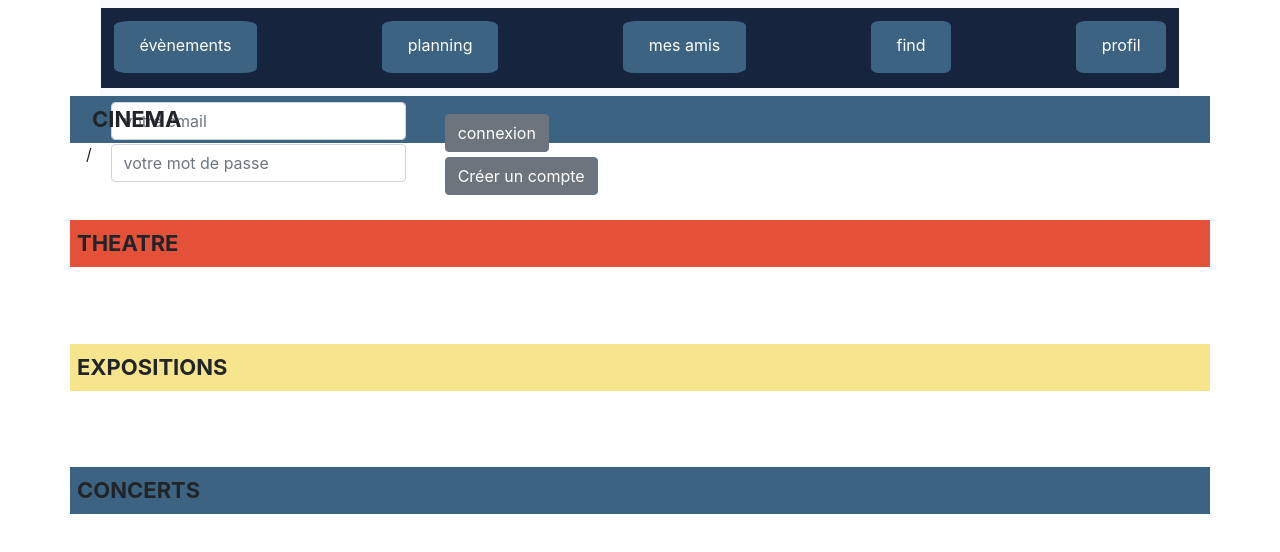
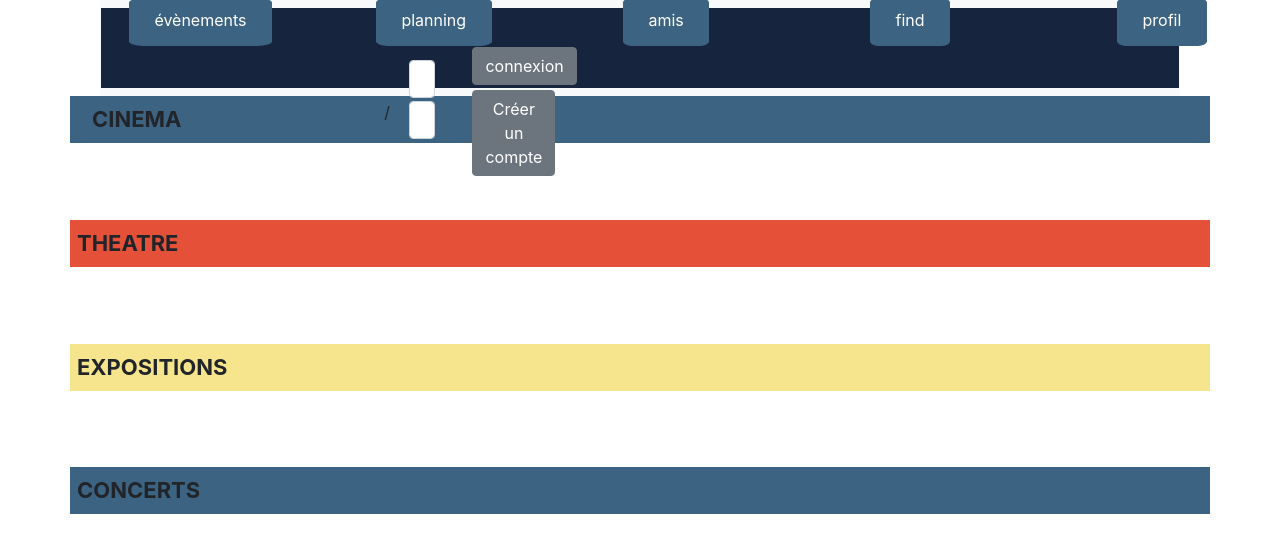
Before and after one commit to ViacheslavZAITCEV/gowizmeperso, a React (Create React App) app in the folder reactapp/: page / in a window 1280 px wide. Shown: the top 552 px of the page. Built offline with nearby package versions, Linux system fonts and the light colour scheme; no server answers.

Commit message:
reactstrap for navbar

```diff
--- a/reactapp/src/App.css
+++ b/reactapp/src/App.css
@@ -58,10 +58,10 @@
 }
 
 .navBarBtn {
-  display: flex;
+  /* display: flex;
   flex-direction: row;
   align-items: center;
-  justify-content: center;
+  justify-content: center; */
   color: white;
   margin: 1vw;
   padding-top: 1.5vh;
--- a/reactapp/src/Screens/NavbarGwm.js
+++ b/reactapp/src/Screens/NavbarGwm.js
@@ -41,29 +41,32 @@ function NavbarGwm(props) {
           <Navbar color="light" bg='#000000' light expand="md">
 
             <Row className='navbargowizme'>
+              <Col xs="2" sm="1" md="1" lg="1" xl="1">
                   <Link
                     to='/'
                     className='navBarBtn'
                     >
                     évènements
                   </Link>
-
-
+              </Col>
+              <Col xs="2" sm="1" md="1" lg="1" xl="1">
                   <Link
                     to='/'
                     className='navBarBtn'
                   >
                     planning
                   </Link>
-
-
-                  <Link
+              </Col>
+              <Col xs="2" sm="1" md="1" lg="1" xl="1">
+                 <Link
                     to='/'
                     className='navBarBtn'
                   >
-                    mes amis
+                    amis
                   </Link>
 
+              </Col>
+              <Col xs="2" sm="1" md="1" lg="1" xl="1">
 
                   <Link
                     to='/'
@@ -71,17 +74,19 @@ function NavbarGwm(props) {
                   >
                     find
                   </Link>
+              </Col>
+              <Col xs="2" sm="1" md="1" lg="1" xl="1">
 
 
                   <Link
                     // onClick={ ()=> { setToProfil(true) }}
                     to='Profil'
                     className='navBarBtn'
-                  >
+                    >
                     profil
                   </Link>
-
-                  <Perso/>
+              </Col>
+              <Perso/>
 
             </Row>
           </Navbar>
--- a/reactapp/src/Screens/components/Perso.js
+++ b/reactapp/src/Screens/components/Perso.js
@@ -91,33 +91,29 @@ function Perso(props) {
 
     if ( user.avatar === undefined){
         return(
-        // <Form >
-            <Row className="Sign">/
-            <Col>
+          <div className="Sign">/
+            <Col xs="4" sm="3" md="3" lg="2" xl="1">
                 <Input type='email' onChange={ (e)=> setLogin(e.target.value)} className="NavBarInput" placeholder='votre email' value={login}/>
                 <Input type='password' onChange={ (e)=> setPass(e.target.value)} className="NavBarInput" placeholder='votre mot de passe' value = {pass} />
                 <Label style={{color : 'white'}}>{errSignIn}</Label>
             </Col>
-            <Col>
+            <Col xs="2" sm="1" md="1" lg="1" xl="1">
                 <Button onClick={ ()=> loginFE() } className="Login-input" type="primary">connexion</Button>
                 <Button onClick={ ()=> setSignUp(true) }  className='Login-input' >Créer un compte</Button>
 
             </Col>
-            </Row>
-        // </Form>
+          </div>
     )
     }else{
         console.log('avatar')
         return (
-            <Container>
-              <Col>
+              <Col xs='1' sm='2'>
                 <img
                   src={user.avatar}
                   className='navBarAvatar'
                   onClick={ ()=> setClickAvatar(true)}
                 />
               </Col>
-            </Container>
 
         )
     }
```
